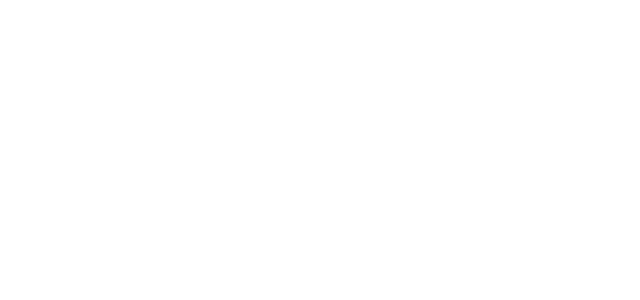
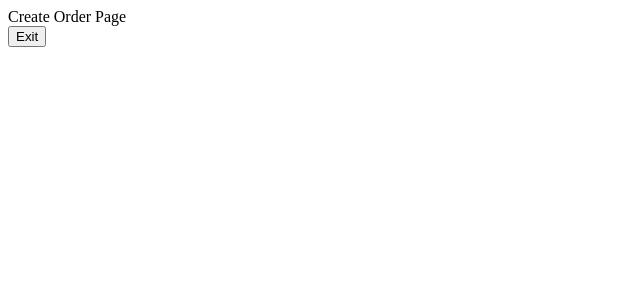
Before and after one commit to CSCE315-Spring23/CSCE315_Team2_Project3, a React (Create React App) app: page /Customer/CreateOrder in a window 1280 px wide. Before the commit this address had no page. Shown: the top 300 px of the page, without its empty margins (0-640 px from the left). Built offline with nearby package versions, Linux system fonts and the light colour scheme.

Commit message:
Added customer and menu  navigation

```diff
--- a/src/App.js
+++ b/src/App.js
@@ -8,6 +8,9 @@ import Home from './Home';
 import UpdatePrice from './UpdatePrice';
 import Restock from './Restock';
 import Reports from './Reports';
+import Customer from './Customer';
+import CreateOrderCustomer from './CreateOrderCustomer';
+import MenuBoard from './MenuBoard';
 
 
 function App() {
@@ -24,6 +27,9 @@ function App() {
           <Route path='/Manager/UpdatePrice' element={<UpdatePrice/>} />
           <Route path='/Manager/Restock' element={<Restock/>} />
           <Route path='/Manager/Reports' element={<Reports/>} />
+          <Route path='/Customer' element={<Customer/>} />
+          <Route path='/Customer/CreateOrder' element={<CreateOrderCustomer/>} />
+          <Route path='/MenuBoard' element={<MenuBoard/>} />
       </Routes>
 
     </>
--- /dev/null
+++ b/src/CreateOrderCustomer.js
@@ -0,0 +1,21 @@
+import React from 'react'
+import {useNavigate} from 'react-router-dom';
+
+export default function CreateOrder() {
+
+  const navigate = useNavigate();
+
+  const navigateToCustomer = () => {
+    navigate('/Customer');
+  };
+
+
+  return (
+    <>
+        <div>
+            Create Order Page
+        </div>
+        <button onClick={navigateToCustomer}>Exit</button>
+    </>
+  )
+}
--- /dev/null
+++ b/src/Customer.js
@@ -0,0 +1,27 @@
+import React from 'react'
+import {useNavigate} from 'react-router-dom';
+
+export default function Customer() {
+
+  const navigate = useNavigate();
+
+  const navigateToCreateOrder = () => {
+
+    navigate('/Customer/CreateOrder');
+
+  }
+
+  const navigateHome = () => {
+    // navigate to /contacts
+    navigate('/');
+  };
+
+  return (
+    <>
+      <div>
+        <button onClick={navigateToCreateOrder}>Create Order</button>
+        <button onClick={navigateHome}>Logout</button>
+      </div>
+    </>
+  )
+}
--- a/src/Home.js
+++ b/src/Home.js
@@ -14,11 +14,24 @@ export default function Home() {
     navigate('/Manager');
   };
 
+  const navigateToCustomer = () => {
+    // 👇️ navigate to /contacts
+    navigate('/Customer');
+  };
+
+  const navigateToMenuBoard = () => {
+
+    navigate('/MenuBoard');
+
+  }
+
   return (
     <>
       <div>
         <button onClick={navigateToManager}>Manager</button>
         <button onClick={navigateToEmployee}>Employee</button>
+        <button onClick={navigateToCustomer}>Customer</button>
+        <button onClick={navigateToMenuBoard}>Menu</button>
       </div>
 
     </>
--- /dev/null
+++ b/src/MenuBoard.js
@@ -0,0 +1,19 @@
+import React from 'react';
+import {useNavigate} from 'react-router-dom';
+
+export default function MenuBoard() {
+
+    const navigate = useNavigate();
+
+    const navigateHome = () => {
+        // navigate to /contacts
+        navigate('/');
+    };
+
+  return (
+    <>
+        <div>Menu Board Here</div>
+        <button onClick={navigateHome}>Exit</button>
+    </>
+  )
+}
```
Also changed, not shown: 13 other files (tests, documents, lock files or other folders).
